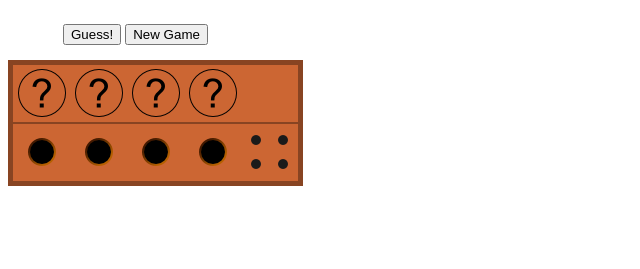
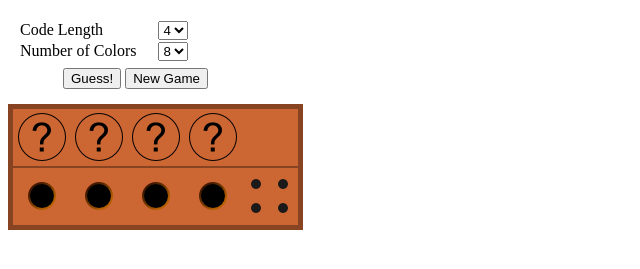
Before and after one commit to knutae/yammind, a plain HTML site: page index.html in a window 1280 px wide. Shown: the part 61-330 px from the top of the page, without its empty margins (0-640 px from the left). Drawn offline with Linux system fonts and the light colour scheme.

Commit message:
Code length and number of colors is now user selectable.

```diff
--- a/index.html
+++ b/index.html
@@ -49,15 +49,49 @@
 	padding-bottom: 2px;
 }
 
+.optionsTable td {
+	padding: 0px 10px 0px 10px;
+}
+
 -->
 	</style>
     </head>
     <body>
         <h1>MasterMind Clone?</h1>
-		<p class="buttonRow">
+		<table class="optionsTable">
+			<tr>
+				<td>Code Length</td>
+				<td>
+					<select id="codeLength">
+						<option>3</option>
+						<option selected="selected">4</option>
+						<option>5</option>
+						<option>6</option>
+						<option>7</option>
+						<option>8</option>
+						<option>9</option>
+					</select>
+				</td>
+			</tr>
+			<tr>
+				<td>Number of Colors</td>
+				<td>
+					<select id="numColors">
+						<option>2</option>
+						<option>3</option>
+						<option>4</option>
+						<option>5</option>
+						<option>6</option>
+						<option>7</option>
+						<option selected="selected">8</option>
+					</select>
+				</td>
+			</tr>
+		</table>
+		<div class="buttonRow">
 			<button id="doGuess">Guess!</button>
 			<button id="doReset">New Game</button>
-		</p>
+		</div>
 		<table class="board">
 		</table>
 		<div id="selector">
--- a/mm.js
+++ b/mm.js
@@ -206,6 +206,9 @@ function prepareSelector() {
 }
 
 function resetGame() {
+	codeLength = parseInt($('#codeLength').val());
+	numColors = parseInt($('#numColors').val());
+
 	secretCode = generateSecretCode(codeLength);
 	$('.board').empty();
 	$('.board').append(generateSolutionRowHtml(codeLength));
```
